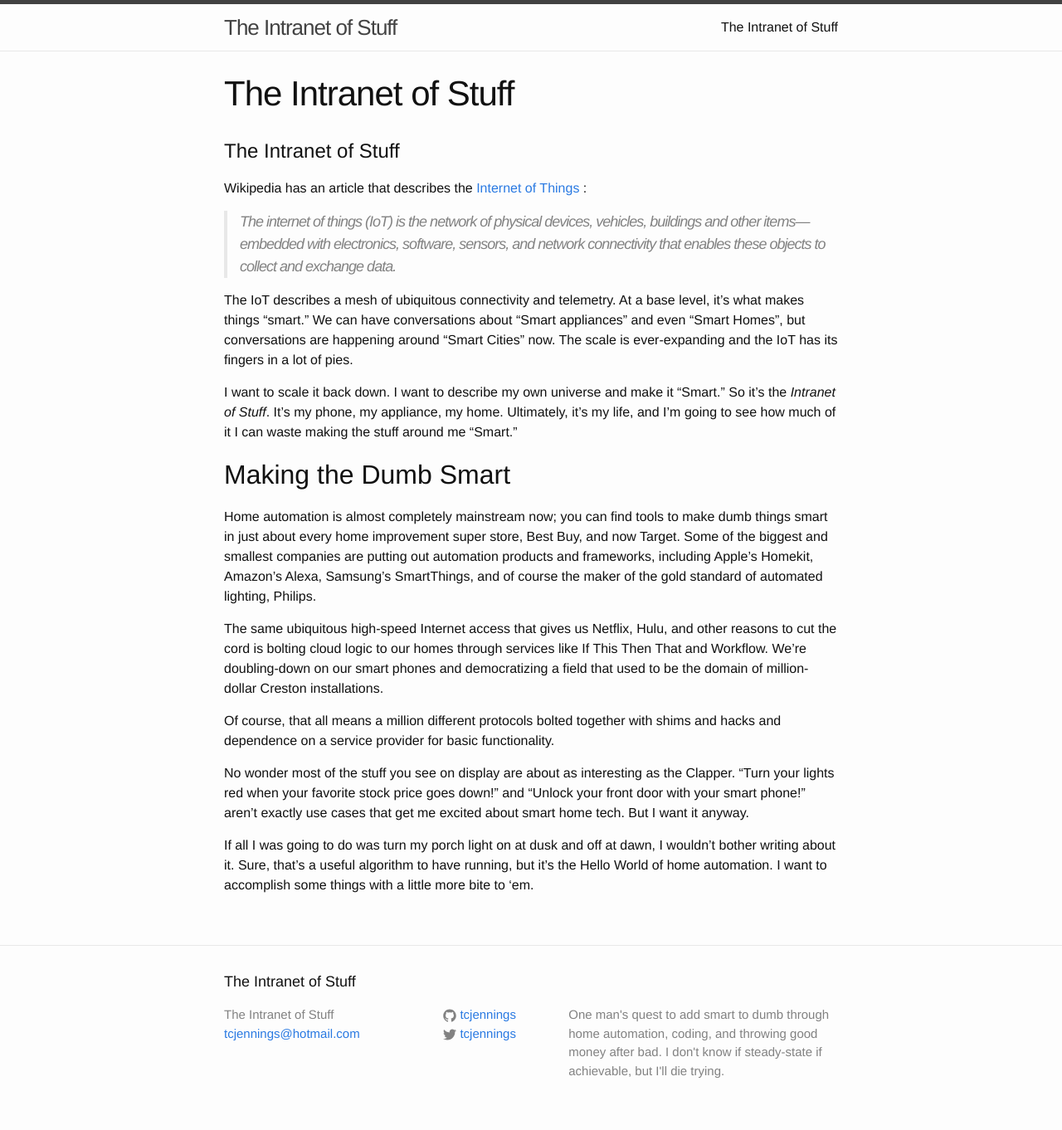
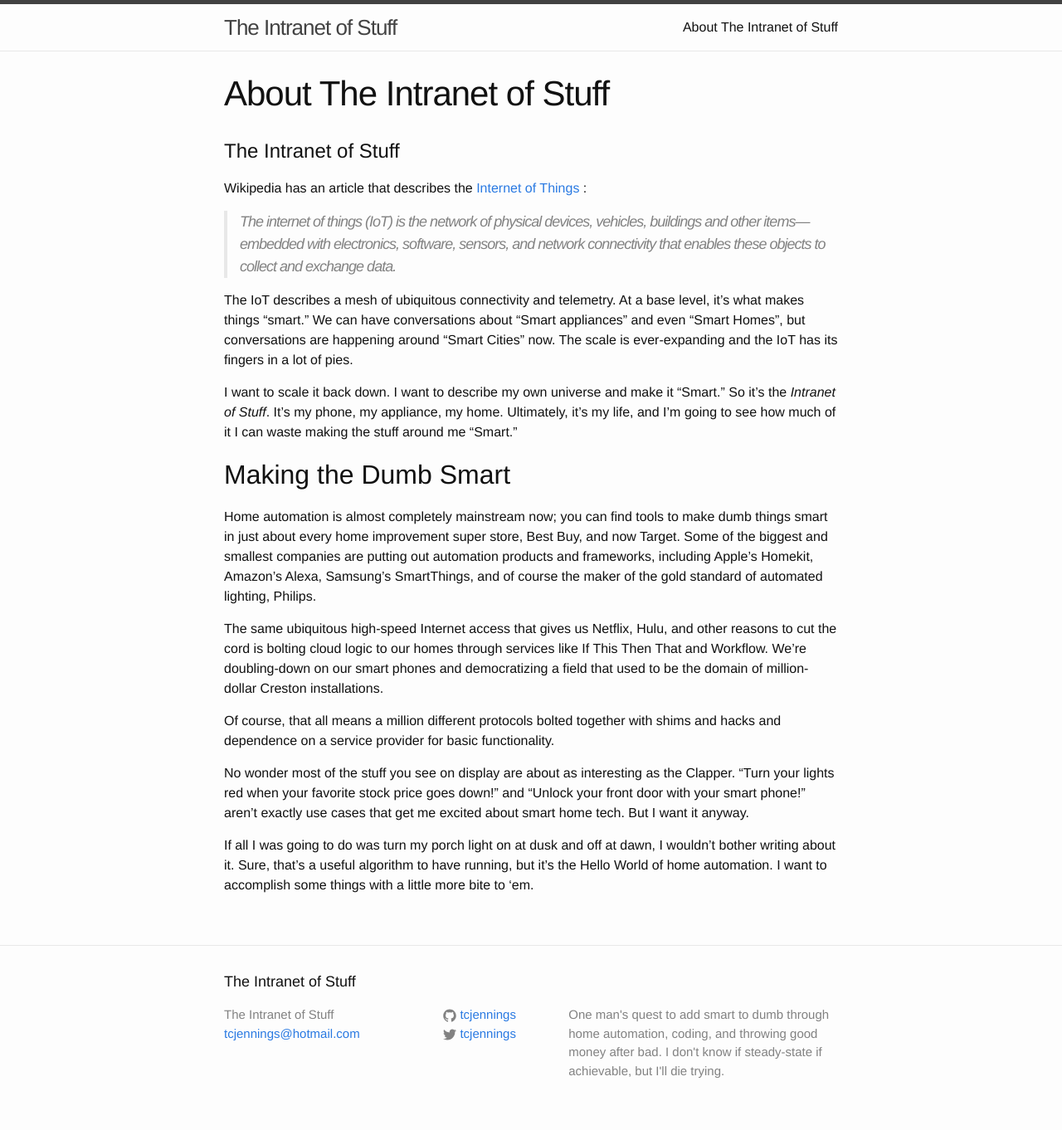
Before and after one commit to tcjennings/tcjennings.github.io, a Jekyll site: the page built from about.md, in a window 1280 px wide. Shown: the whole page at 83% size. Built offline with Jekyll 4.4.1, drawn with Linux system fonts in a browser that asks for light colours.

Commit message:
fixing pages

```diff
--- a/about.md
+++ b/about.md
@@ -1,6 +1,6 @@
 ---
-layout: post
-title: The Intranet of Stuff
+layout: page
+title: About The Intranet of Stuff
 permalink: /about
 ---
 # The Intranet of Stuff
```
